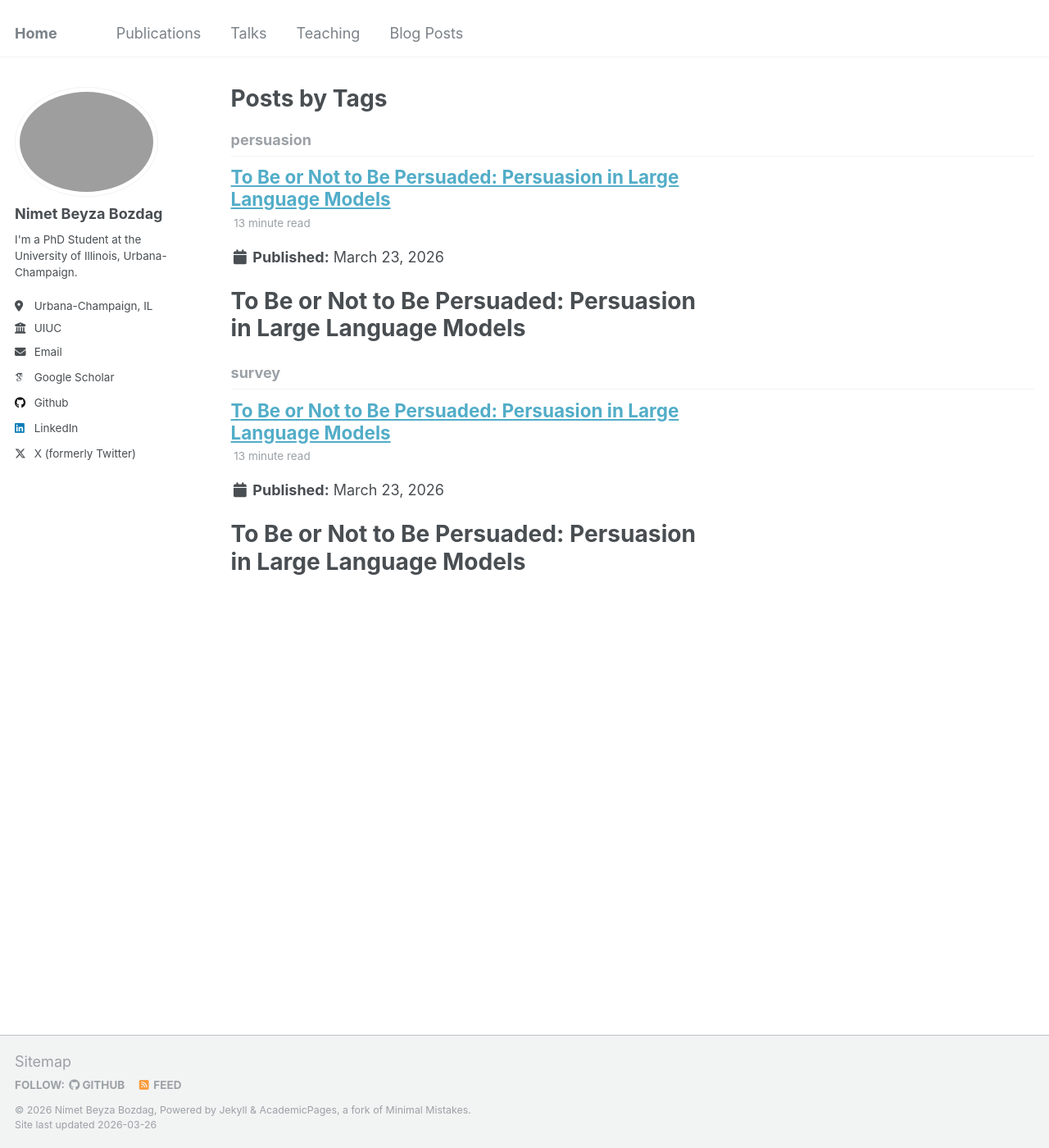
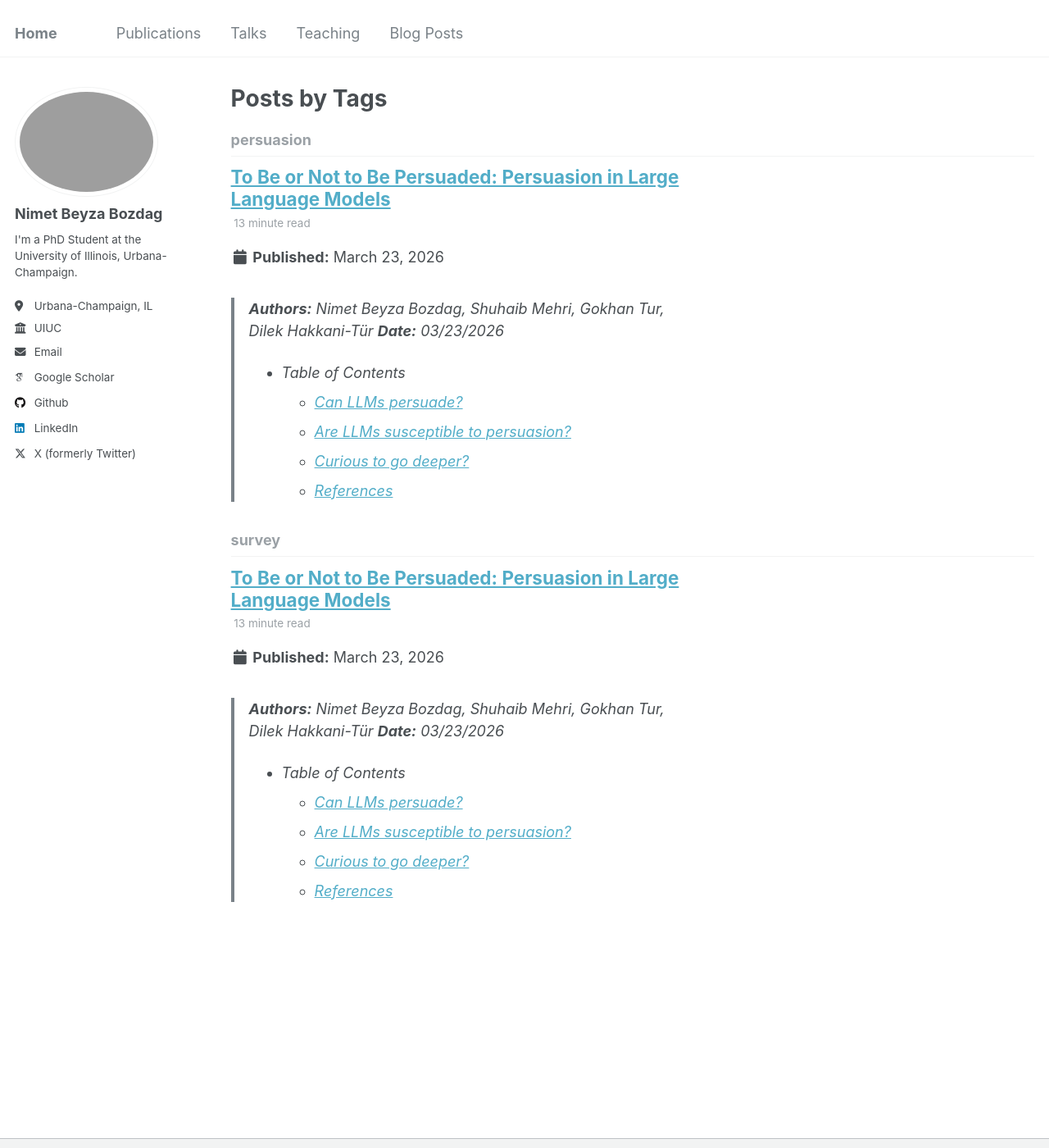
Before and after one commit to beyzabozdag/beyzabozdag.github.io, a Jekyll site: the page built from _pages/tag-archive.html, in a window 1280 px wide and 1400 px high. Shown: the whole window at 82% size. Built offline with Jekyll 4.4.1, drawn with Linux system fonts in a browser that asks for light colours; some web fonts are replaced.

Commit message:
Remove title from persuasion post
Removed the title from the post on persuasion in large language models.

```diff
--- a/_posts/2026-03-23-can-llms-persuade.md
+++ b/_posts/2026-03-23-can-llms-persuade.md
@@ -6,11 +6,6 @@ tags:
   - persuasion
   - survey
 ---
-
-# To Be or Not to Be Persuaded: Persuasion in Large Language Models
-
----
-
 > **Authors:** Nimet Beyza Bozdag, Shuhaib Mehri, Gokhan Tur, Dilek Hakkani-Tür
 **Date:** 03/23/2026
 >
```
